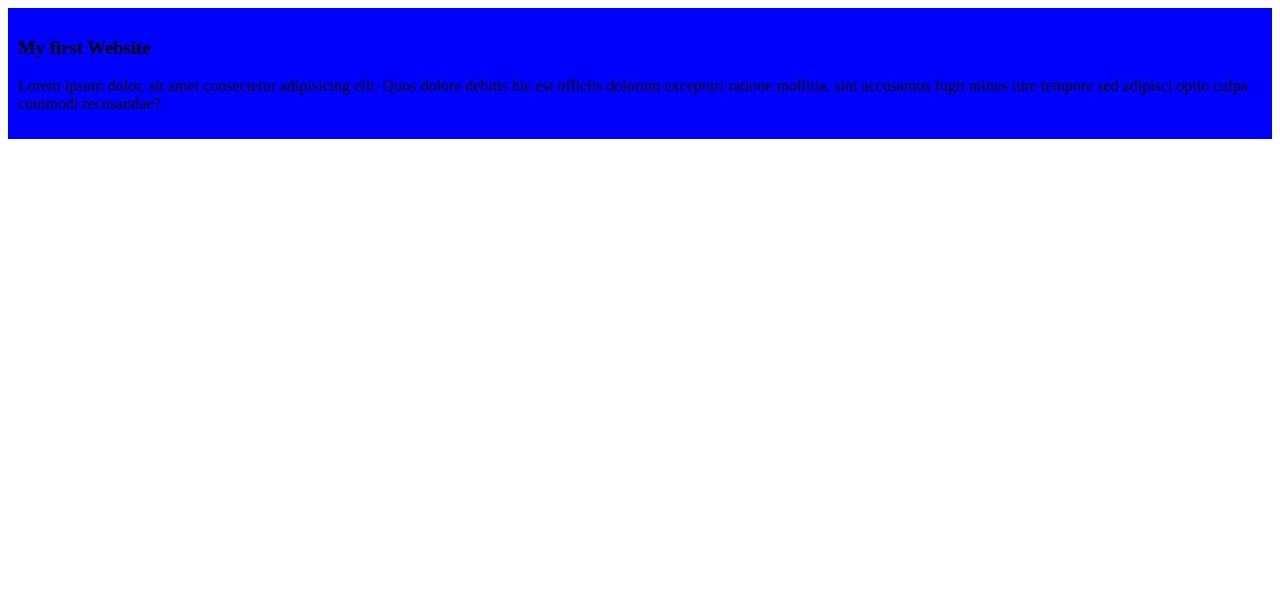
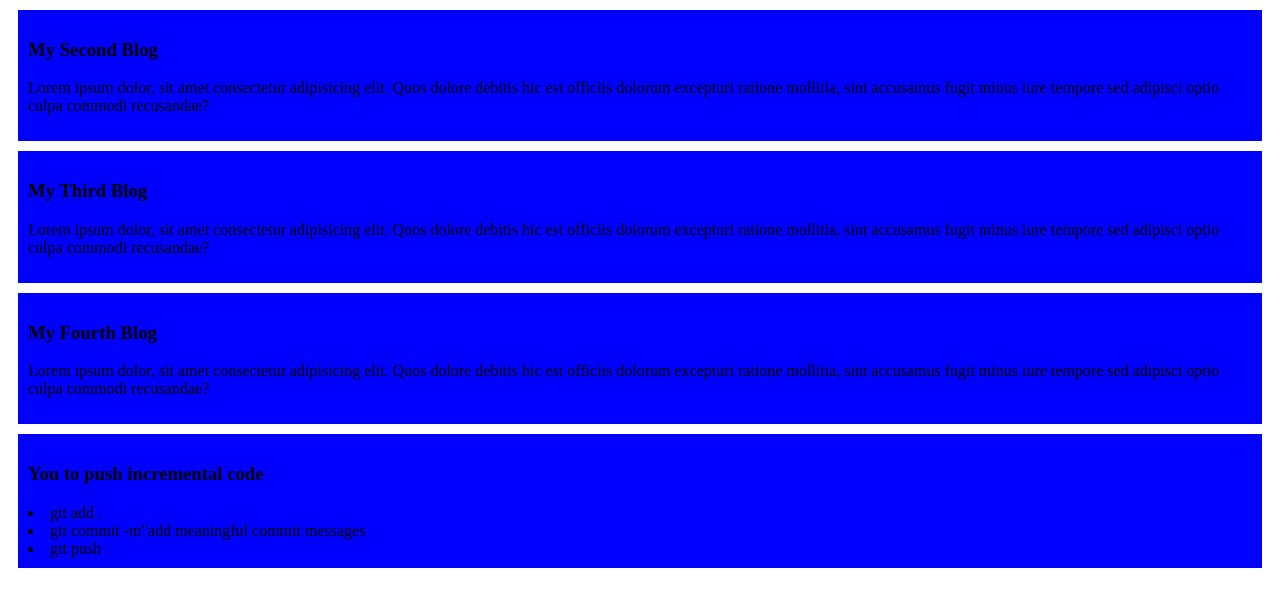
Before and after one commit to mahedihassan786/my-simple-website, a plain HTML site: page index.html in a window 1280 px wide. Drawn offline with Linux system fonts and the light colour scheme.

Commit message:
added a list to push code

```diff
--- a/index.html
+++ b/index.html
@@ -7,9 +7,23 @@
     <link rel="stylesheet" href="style/blog.css">
 </head>
 <body>
-    <div>
-        <h3>My first Website</h3>
-        <P>Lorem ipsum dolor, sit amet consectetur adipisicing elit. Quos dolore debitis hic est officiis dolorum excepturi ratione mollitia, sint accusamus fugit minus iure tempore sed adipisci optio culpa commodi recusandae?</P>
-    </div>
 </body>
 </html>
+<div>
+    <h3>My Second Blog</h3>
+    <P>Lorem ipsum dolor, sit amet consectetur adipisicing elit. Quos dolore debitis hic est officiis dolorum excepturi ratione mollitia, sint accusamus fugit minus iure tempore sed adipisci optio culpa commodi recusandae?</P>
+</div>
+<div>
+    <h3>My Third Blog</h3>
+    <P>Lorem ipsum dolor, sit amet consectetur adipisicing elit. Quos dolore debitis hic est officiis dolorum excepturi ratione mollitia, sint accusamus fugit minus iure tempore sed adipisci optio culpa commodi recusandae?</P>
+</div>
+<div>
+    <h3>My Fourth Blog</h3>
+    <P>Lorem ipsum dolor, sit amet consectetur adipisicing elit. Quos dolore debitis hic est officiis dolorum excepturi ratione mollitia, sint accusamus fugit minus iure tempore sed adipisci optio culpa commodi recusandae?</P>
+</div>
+<div>
+    <h3>You to push incremental code</h3>
+    <li>git add .</li>
+    <li>git commit -m"add meaningful commit messages</li>
+    <li>git push</li>
+</div>
--- a/style/blog.css
+++ b/style/blog.css
@@ -1,4 +1,5 @@
 div{
     background-color: blue;
     padding: 10px;
+    margin: 10px;
 }
```
